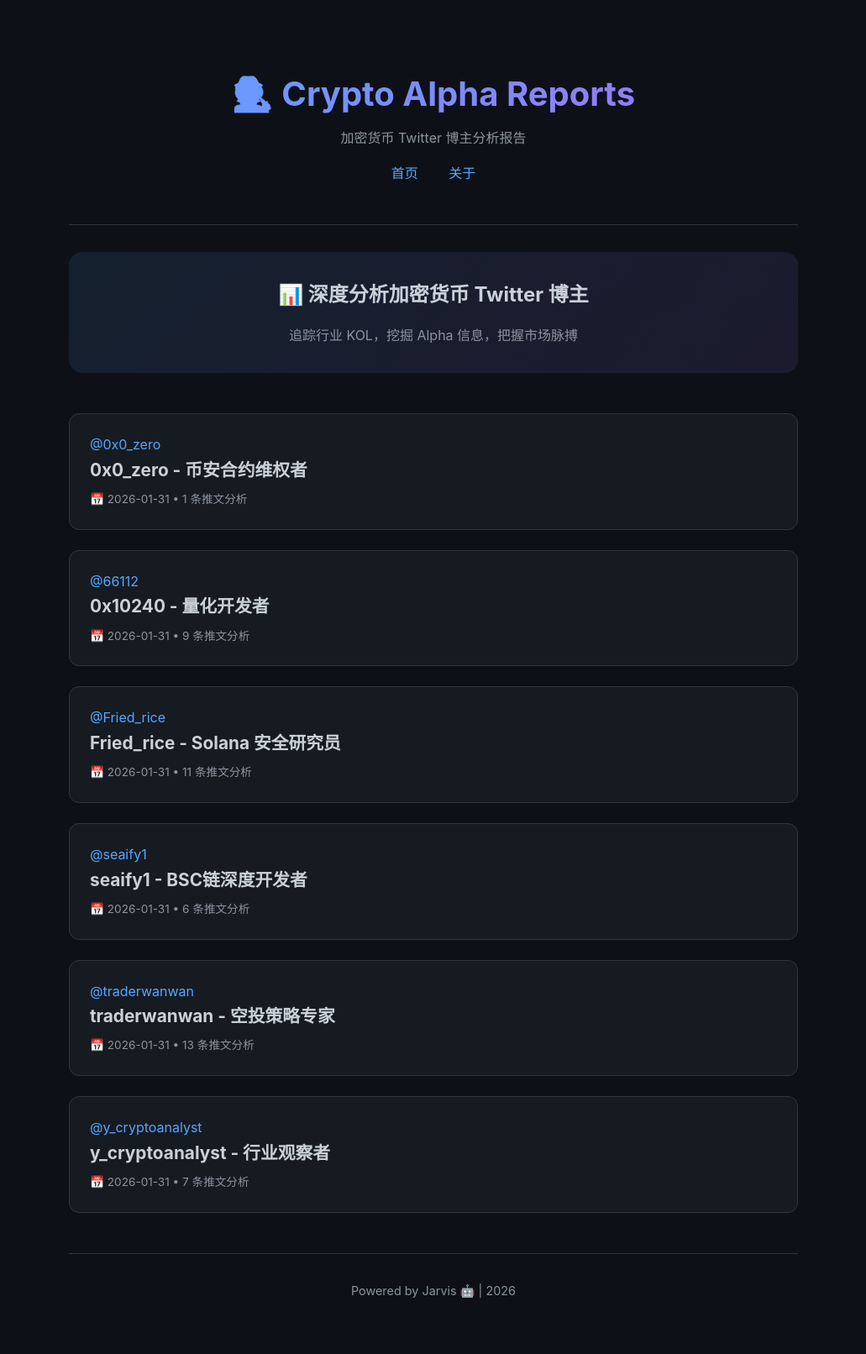
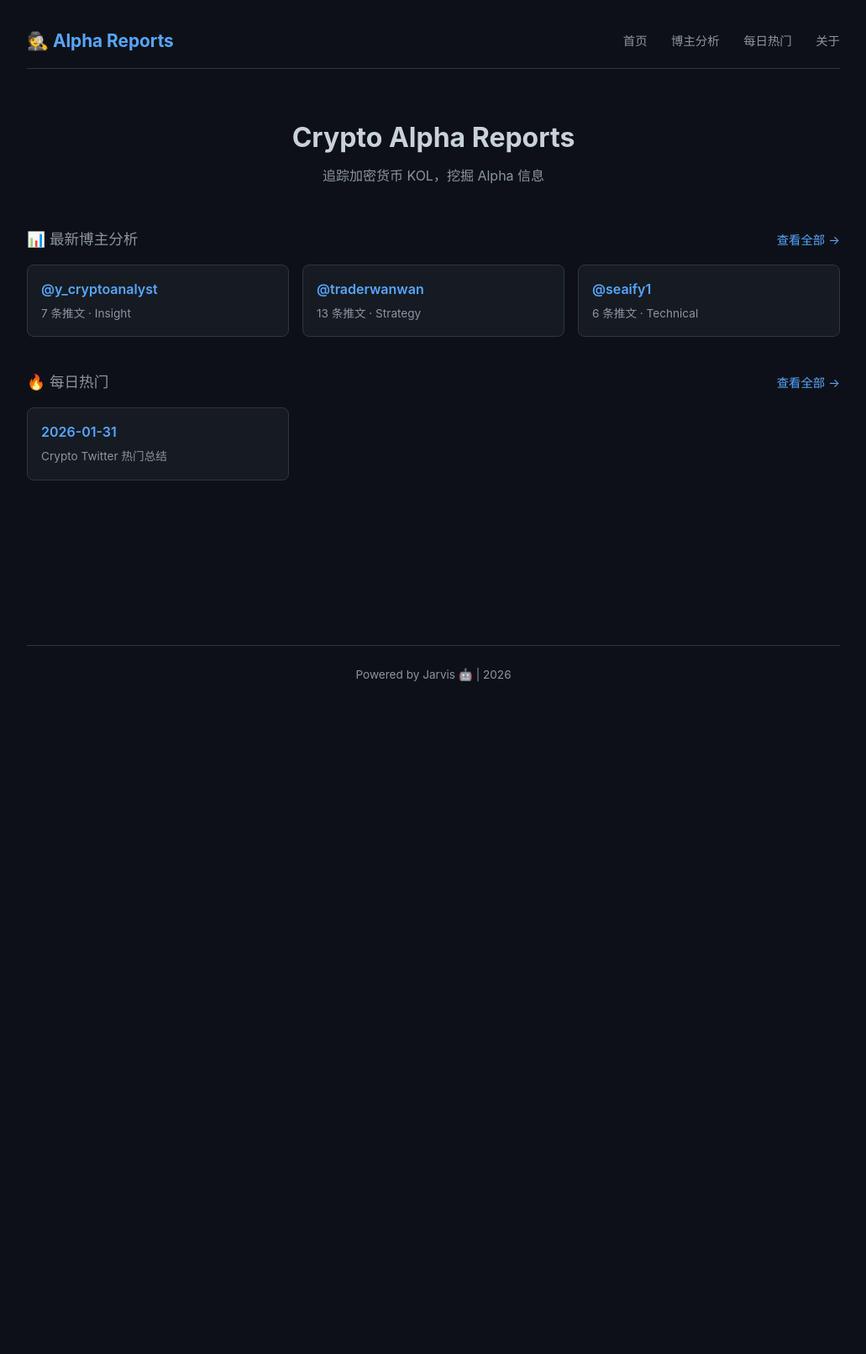
Before and after one commit to amencris073-png/crypto-alpha-reports, a Jekyll site: the page built from index.html, in a window 1280 px wide. Shown: the whole page at 84% size, without its empty margins (124-1155 px from the left). Built offline with Jekyll 4.4.1, drawn with Linux system fonts in a browser that asks for light colours; after the commit the page ends 900 px from its top, so only the background shows below that.

Commit message:
Add navigation, simplify homepage, add daily hot structure

```diff
--- a/_config.yml
+++ b/_config.yml
@@ -9,6 +9,9 @@ collections:
   reports:
     output: true
     permalink: /reports/:name/
+  daily:
+    output: true
+    permalink: /daily/:year/:month/:day/
 
 defaults:
   - scope:
@@ -16,3 +19,8 @@ defaults:
       type: "reports"
     values:
       layout: "report"
+  - scope:
+      path: ""
+      type: "daily"
+    values:
+      layout: "daily"
--- /dev/null
+++ b/_daily/2026-01-31.md
@@ -0,0 +1,29 @@
+---
+layout: daily
+title: "Crypto Twitter 热门总结"
+date: 2026-01-31
+summary_count: 3
+---
+
+## 🕐 02:00 UTC
+
+### @traderwanwan
+> 人果然要做自己擅长的事。之前看人家搞 Polymarket crypto 15mins 预测感觉很卷，结果搞到快死也没弄出什么很赚钱的策略。回头研究了一下 Crypto 的预测，居然两三天就快要有结果了。
+
+👍 25 | 🔁 0
+
+---
+
+### @traderwanwan
+> 去年有无数人在讲 Backpack 很爱PUA。确实沟通上有时差强人意，但我是来赚钱的。今天 Backpack 公布 TGE 24%，我BP 因为深度问题分数不多，几个帐号加一加也就几十万，换算下会再白拿六位数利润。
+
+👍 40 | 🔁 0
+
+---
+
+## 🕐 00:00 UTC
+
+### @traderwanwan
+> 格局在于眼界，而眼界必须深且远。看完黄瓜猫的文章，再次体会到被市场淬炼过的 OG 强迫自己把维度拉高拉远综观全局。用个比较通俗的例子来讲：你还在花大部分时间研究 perp dex？
+
+👍 42 | 🔁 2
--- a/_layouts/default.html
+++ b/_layouts/default.html
@@ -15,7 +15,6 @@
       --accent-hover: #79c0ff;
       --green: #3fb950;
       --orange: #d29922;
-      --red: #f85149;
     }
     * { box-sizing: border-box; margin: 0; padding: 0; }
     body {
@@ -23,52 +22,51 @@
       background: var(--bg);
       color: var(--text);
       line-height: 1.6;
-      min-height: 100vh;
     }
-    .container { max-width: 900px; margin: 0 auto; padding: 2rem 1rem; }
+    .container { max-width: 1000px; margin: 0 auto; padding: 1rem; }
     header {
-      text-align: center;
-      padding: 3rem 0;
+      display: flex;
+      justify-content: space-between;
+      align-items: center;
+      padding: 1rem 0;
       border-bottom: 1px solid var(--border);
-      margin-bottom: 2rem;
+      margin-bottom: 1.5rem;
     }
-    header h1 {
-      font-size: 2.5rem;
-      background: linear-gradient(135deg, var(--accent), #a371f7);
-      -webkit-background-clip: text;
-      -webkit-text-fill-color: transparent;
-      margin-bottom: 0.5rem;
-    }
-    header p { color: var(--text-muted); }
-    nav { margin-top: 1rem; }
-    nav a {
+    .logo {
+      font-size: 1.3rem;
+      font-weight: bold;
       color: var(--accent);
       text-decoration: none;
-      margin: 0 1rem;
+    }
+    nav a {
+      color: var(--text-muted);
+      text-decoration: none;
+      margin-left: 1.5rem;
+      font-size: 0.9rem;
       transition: color 0.2s;
     }
-    nav a:hover { color: var(--accent-hover); }
-    main { min-height: 60vh; }
+    nav a:hover { color: var(--accent); }
+    main { min-height: 70vh; }
     footer {
       text-align: center;
-      padding: 2rem 0;
-      margin-top: 3rem;
+      padding: 1.5rem 0;
+      margin-top: 2rem;
       border-top: 1px solid var(--border);
       color: var(--text-muted);
-      font-size: 0.9rem;
+      font-size: 0.85rem;
     }
-    a { color: var(--accent); }
+    a { color: var(--accent); text-decoration: none; }
     a:hover { color: var(--accent-hover); }
   </style>
-  {{ page.extra_css }}
 </head>
 <body>
   <div class="container">
     <header>
-      <h1>🕵️ {{ site.title }}</h1>
-      <p>{{ site.description }}</p>
+      <a href="{{ site.baseurl }}/" class="logo">🕵️ Alpha Reports</a>
       <nav>
         <a href="{{ site.baseurl }}/">首页</a>
+        <a href="{{ site.baseurl }}/reports/">博主分析</a>
+        <a href="{{ site.baseurl }}/daily/">每日热门</a>
         <a href="{{ site.baseurl }}/about/">关于</a>
       </nav>
     </header>
@@ -76,7 +74,7 @@
       {{ content }}
     </main>
     <footer>
-      <p>Powered by Jarvis 🤖 | {{ site.time | date: "%Y" }}</p>
+      Powered by Jarvis 🤖 | {{ site.time | date: "%Y" }}
     </footer>
   </div>
 </body>
--- a/index.html
+++ b/index.html
@@ -2,68 +2,65 @@
 layout: default
 ---
 <style>
-  .reports-grid {
-    display: grid;
-    gap: 1.5rem;
+  .hero { text-align: center; padding: 2rem 0 3rem; }
+  .hero h1 { font-size: 2rem; margin-bottom: 0.5rem; }
+  .hero p { color: var(--text-muted); }
+  .section { margin-bottom: 2.5rem; }
+  .section-title {
+    font-size: 1.1rem;
+    color: var(--text-muted);
+    margin-bottom: 1rem;
+    display: flex;
+    align-items: center;
+    gap: 0.5rem;
   }
-  .report-card {
+  .grid { display: grid; grid-template-columns: repeat(auto-fill, minmax(280px, 1fr)); gap: 1rem; }
+  .card {
     background: var(--card-bg);
     border: 1px solid var(--border);
-    border-radius: 12px;
-    padding: 1.5rem;
-    transition: all 0.3s ease;
-    text-decoration: none;
-    display: block;
+    border-radius: 8px;
+    padding: 1rem;
+    transition: border-color 0.2s;
   }
-  .report-card:hover {
-    border-color: var(--accent);
-    transform: translateY(-2px);
-    box-shadow: 0 8px 30px rgba(88, 166, 255, 0.1);
-  }
-  .report-card h2 {
-    color: var(--text);
-    font-size: 1.3rem;
-    margin-bottom: 0.5rem;
-  }
-  .report-card .handle {
-    color: var(--accent);
-    font-size: 1rem;
-  }
-  .report-card .meta {
-    color: var(--text-muted);
-    font-size: 0.85rem;
-    margin-top: 0.5rem;
-  }
-  .intro {
-    text-align: center;
-    margin-bottom: 3rem;
-    padding: 2rem;
-    background: linear-gradient(135deg, rgba(88,166,255,0.1), rgba(163,113,247,0.1));
-    border-radius: 16px;
-  }
-  .intro h2 {
-    font-size: 1.5rem;
-    margin-bottom: 1rem;
-  }
-  .intro p {
-    color: var(--text-muted);
-  }
+  .card:hover { border-color: var(--accent); }
+  .card-title { font-weight: 600; margin-bottom: 0.3rem; }
+  .card-meta { font-size: 0.85rem; color: var(--text-muted); }
+  .view-all { font-size: 0.9rem; margin-left: auto; }
 </style>
 
-<div class="intro">
-  <h2>📊 深度分析加密货币 Twitter 博主</h2>
-  <p>追踪行业 KOL，挖掘 Alpha 信息，把握市场脉搏</p>
+<div class="hero">
+  <h1>Crypto Alpha Reports</h1>
+  <p>追踪加密货币 KOL，挖掘 Alpha 信息</p>
 </div>
 
-<div class="reports-grid">
-  {% for report in site.reports %}
-  <a href="{{ report.url | relative_url }}" class="report-card">
-    <span class="handle">@{{ report.handle }}</span>
-    <h2>{{ report.title }}</h2>
-    <div class="meta">
-      <span>📅 {{ report.date | date: "%Y-%m-%d" }}</span>
-      <span>• {{ report.tweets_count }} 条推文分析</span>
-    </div>
-  </a>
-  {% endfor %}
+<div class="section">
+  <div class="section-title">
+    📊 最新博主分析
+    <a href="{{ site.baseurl }}/reports/" class="view-all">查看全部 →</a>
+  </div>
+  <div class="grid">
+    {% assign sorted_reports = site.reports | sort: 'date' | reverse %}
+    {% for report in sorted_reports limit:3 %}
+    <a href="{{ report.url | relative_url }}" class="card">
+      <div class="card-title">@{{ report.handle }}</div>
+      <div class="card-meta">{{ report.tweets_count }} 条推文 · {{ report.category }}</div>
+    </a>
+    {% endfor %}
+  </div>
 </div>
+
+<div class="section">
+  <div class="section-title">
+    🔥 每日热门
+    <a href="{{ site.baseurl }}/daily/" class="view-all">查看全部 →</a>
+  </div>
+  <div class="grid">
+    {% assign sorted_daily = site.daily | sort: 'date' | reverse %}
+    {% for post in sorted_daily limit:3 %}
+    <a href="{{ post.url | relative_url }}" class="card">
+      <div class="card-title">{{ post.date | date: "%Y-%m-%d" }}</div>
+      <div class="card-meta">{{ post.title }}</div>
+    </a>
+    {% endfor %}
+  </div>
+</div>
```
Also changed, not shown: _layouts/daily.html (added, +42 -0 lines), daily/index.html (added, +53 -0 lines), reports/index.html (added, +35 -0 lines).
